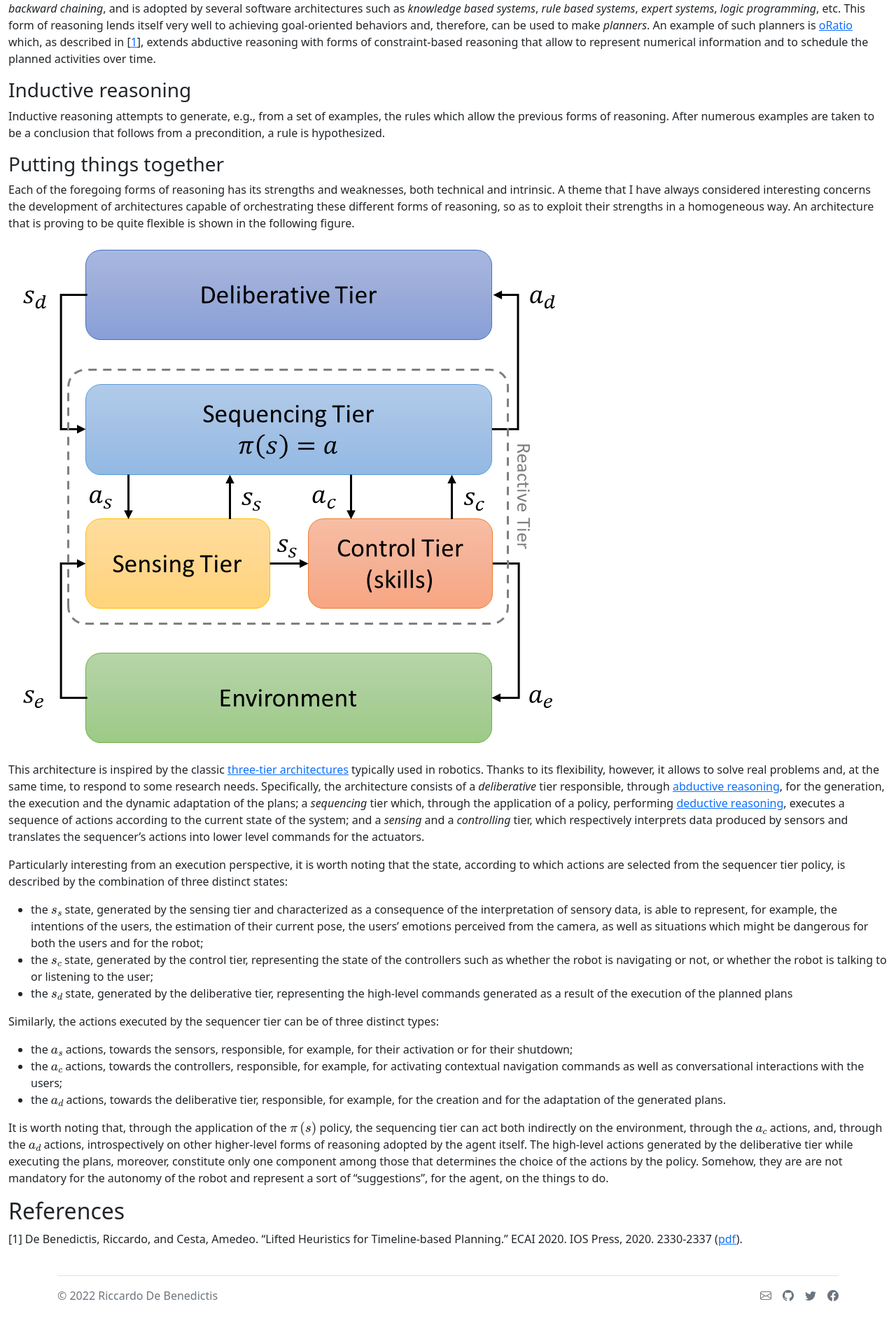
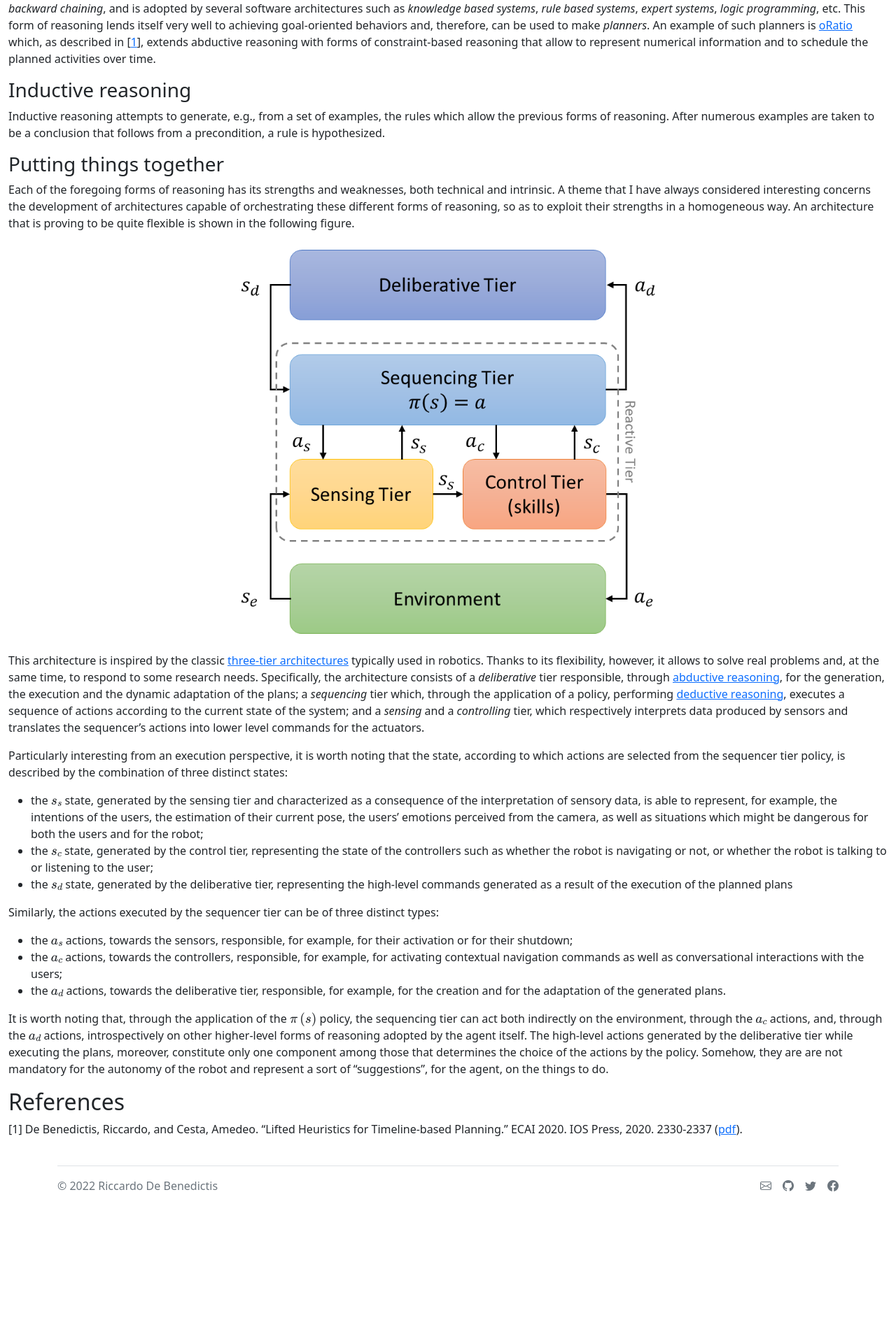
Before and after one commit to riccardodebenedictis/riccardodebenedictis.github.io, a Jekyll site: the page built from research.md, in a window 1280 px wide. Shown: the part 1075-2979 px from the top of the page at 70% size. Built offline with Jekyll 4.4.1, drawn with Linux system fonts in a browser that asks for light colours; after the commit the page ends 2822 px from its top, so only the background shows below that.

Commit message:
solved minor issues..

```diff
--- a/research.md
+++ b/research.md
@@ -37,7 +37,7 @@ Inductive reasoning attempts to generate, e.g., from a set of examples, the rule
 
 Each of the foregoing forms of reasoning has its strengths and weaknesses, both technical and intrinsic. A theme that I have always considered interesting concerns the development of architectures capable of orchestrating these different forms of reasoning, so as to exploit their strengths in a homogeneous way. An architecture that is proving to be quite flexible is shown in the following figure.
 
-<img style="float: center; padding: 10px;" src="../figures/architecture.png">
+<img style="display: block; margin-left: auto; margin-right: auto; width: 50%; padding: 10px;" src="../figures/architecture.png">
 
 This architecture is inspired by the classic [three-tier architectures](https://en.wikipedia.org/wiki/Three-layer_architecture) typically used in robotics. Thanks to its flexibility, however, it allows to solve real problems and, at the same time, to respond to some research needs. Specifically, the architecture consists of a *deliberative* tier responsible, through [abductive reasoning](#abductive-reasoning), for the generation, the execution and the dynamic adaptation of the plans; a *sequencing* tier which, through the application of a policy, performing [deductive reasoning](#deductive-reasoning), executes a sequence of actions according to the current state of the system; and a *sensing* and a *controlling* tier, which respectively interprets data produced by sensors and translates the sequencer's actions into lower level commands for the actuators.
 
```
